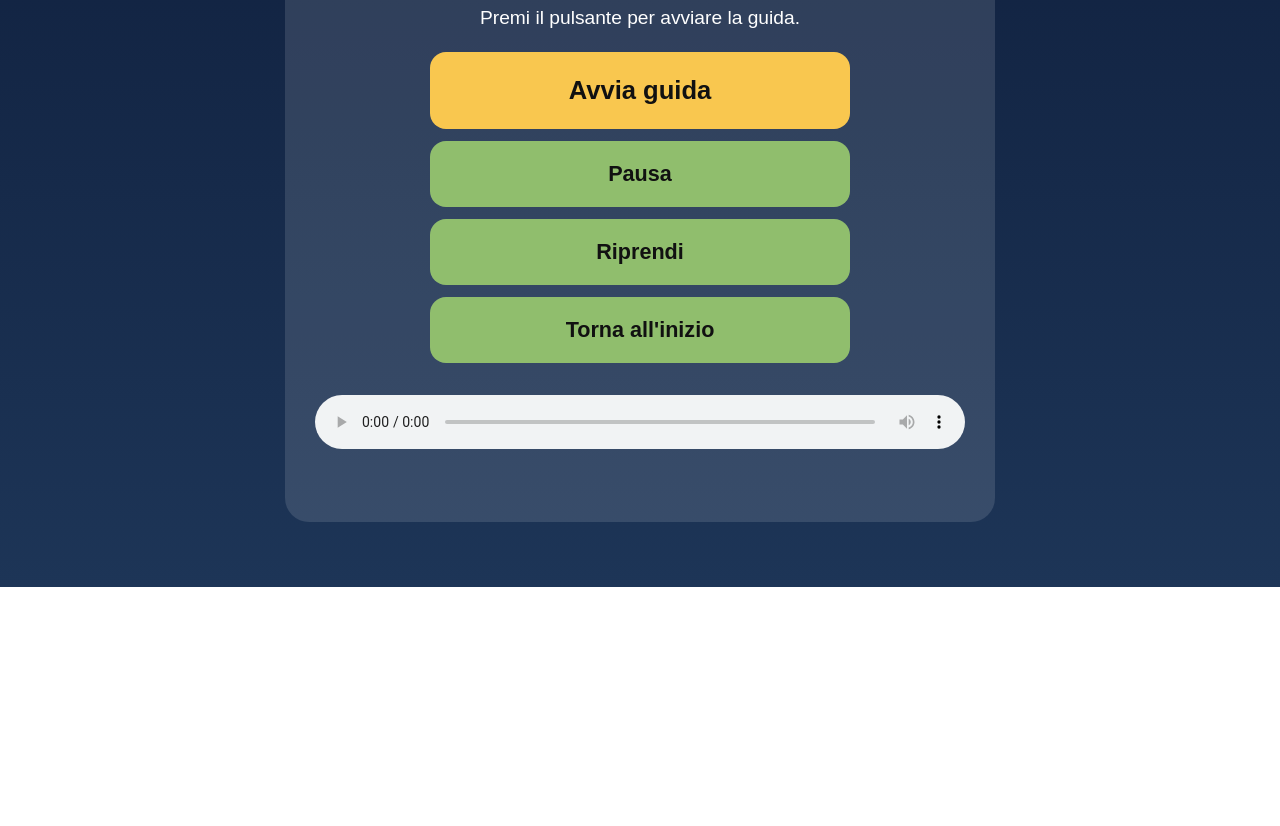
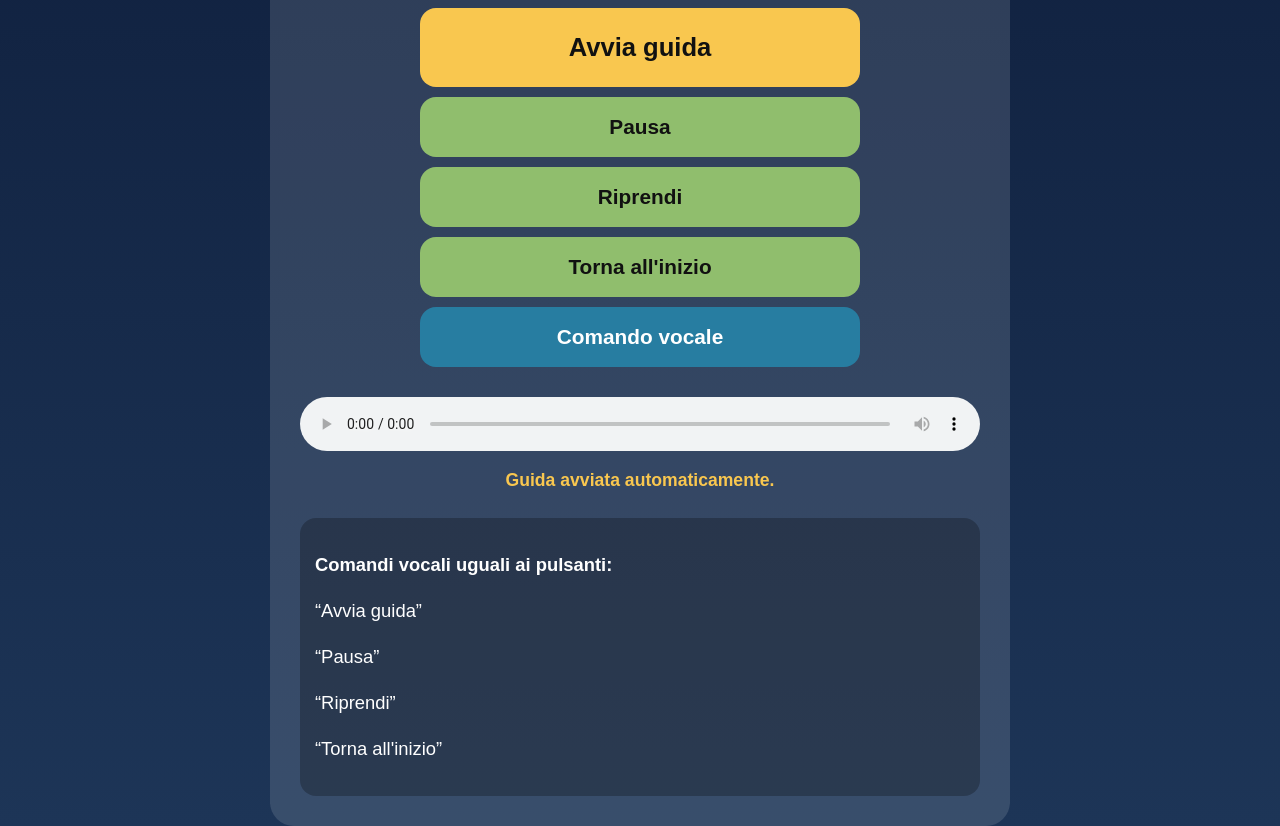
Before and after one commit to fr4barbero-cloud/audioNOTTE_STELLATA, a plain HTML site: page index.html in a window 1280 px wide. Shown: the part 213-1039 px from the top of the page. Before the commit the page ends 800 px from the top, so only its background shows below. Drawn offline with Linux system fonts and the light colour scheme.

Commit message:
Update index.html

```diff
--- a/index.html
+++ b/index.html
@@ -20,28 +20,28 @@
 
     main {
         width: 90%;
-        max-width: 650px;
+        max-width: 680px;
         padding: 30px;
         background: rgba(255,255,255,0.12);
         border-radius: 24px;
     }
 
     h1 {
-        font-size: 2.2rem;
+        font-size: 2.1rem;
         margin-bottom: 15px;
     }
 
     p {
-        font-size: 1.2rem;
+        font-size: 1.15rem;
         line-height: 1.5;
     }
 
     button {
         width: 100%;
-        max-width: 420px;
-        font-size: 1.35rem;
-        padding: 20px;
-        margin: 12px auto;
+        max-width: 440px;
+        font-size: 1.3rem;
+        padding: 18px;
+        margin: 10px auto;
         border: none;
         border-radius: 16px;
         cursor: pointer;
@@ -53,12 +53,17 @@
         background: #F9C74F;
         color: #111;
         font-size: 1.6rem;
-        padding: 24px;
+        padding: 25px;
     }
 
     .controllo {
         background: #90BE6D;
         color: #111;
+    }
+
+    .voce {
+        background: #277DA1;
+        color: white;
     }
 
     audio {
@@ -70,7 +75,16 @@
         margin-top: 15px;
         color: #F9C74F;
         font-size: 1.1rem;
-        min-height: 24px;
+        min-height: 28px;
+        font-weight: bold;
+    }
+
+    .istruzioni {
+        margin-top: 20px;
+        padding: 15px;
+        background: rgba(0,0,0,0.25);
+        border-radius: 16px;
+        text-align: left;
     }
 </style>
 </head>
@@ -80,7 +94,10 @@
 <main>
     <h1>Guida audio<br>La Notte Stellata</h1>
 
-    <p>Premi il pulsante per avviare la guida.</p>
+    <p>
+        La guida prova ad avviarsi automaticamente.
+        Puoi usare anche i pulsanti o i comandi vocali.
+    </p>
 
     <button id="avviaBtn" onclick="avviaGuida()">Avvia guida</button>
 
@@ -88,17 +105,37 @@
     <button class="controllo" onclick="riprendiAudio()">Riprendi</button>
     <button class="controllo" onclick="tornaInizio()">Torna all'inizio</button>
 
-    <audio id="guidaAudio" controls>
+    <button class="voce" onclick="attivaComandoVocale()">Comando vocale</button>
+
+    <audio id="guidaAudio" controls autoplay>
         <source src="AUDIOguida-LA NOTTE STELLATA.mp3" type="audio/mpeg">
         Il tuo browser non supporta l'audio.
     </audio>
 
-    <div id="messaggio"></div>
+    <div id="messaggio">Apertura della guida in corso...</div>
+
+    <div class="istruzioni">
+        <p><strong>Comandi vocali uguali ai pulsanti:</strong></p>
+        <p>“Avvia guida”</p>
+        <p>“Pausa”</p>
+        <p>“Riprendi”</p>
+        <p>“Torna all'inizio”</p>
+    </div>
 </main>
 
 <script>
 const audio = document.getElementById("guidaAudio");
 const messaggio = document.getElementById("messaggio");
+
+function provaAutoplay() {
+    audio.play().then(() => {
+        messaggio.textContent = "Guida avviata automaticamente.";
+    }).catch(() => {
+        messaggio.textContent = "Premi “Avvia guida” per iniziare.";
+    });
+}
+
+window.addEventListener("load", provaAutoplay);
 
 function avviaGuida() {
     audio.currentTime = 0;
@@ -121,6 +158,58 @@ function tornaInizio() {
     audio.play();
     messaggio.textContent = "Audio tornato all'inizio.";
 }
+
+function attivaComandoVocale() {
+    const SpeechRecognition = window.SpeechRecognition || window.webkitSpeechRecognition;
+
+    if (!SpeechRecognition) {
+        messaggio.textContent = "Questo browser non supporta il comando vocale. Usa Chrome o Edge.";
+        return;
+    }
+
+    const riconoscimento = new SpeechRecognition();
+    riconoscimento.lang = "it-IT";
+    riconoscimento.interimResults = false;
+    riconoscimento.maxAlternatives = 1;
+
+    messaggio.textContent = "Sto ascoltando. Di': avvia guida, pausa, riprendi, torna all'inizio.";
+
+    riconoscimento.start();
+
+    riconoscimento.onresult = function(event) {
+        const comando = event.results[0][0].transcript.toLowerCase().trim();
+
+        if (comando.includes("avvia guida") || comando.includes("avvia")) {
+            avviaGuida();
+        } else if (comando.includes("pausa")) {
+            pausaAudio();
+        } else if (comando.includes("riprendi")) {
+            riprendiAudio();
+        } else if (comando.includes("torna all'inizio") || comando.includes("inizio")) {
+            tornaInizio();
+        } else {
+            messaggio.textContent = "Comando non riconosciuto. Riprova con il nome di un pulsante.";
+        }
+    };
+
+    riconoscimento.onerror = function() {
+        messaggio.textContent = "Non ho riconosciuto la voce. Premi di nuovo Comando vocale e riprova.";
+    };
+}
+
+document.addEventListener("keydown", function(event) {
+    if (event.code === "Space") {
+        event.preventDefault();
+
+        if (audio.paused) {
+            audio.play();
+            messaggio.textContent = "Audio avviato con la barra spaziatrice.";
+        } else {
+            audio.pause();
+            messaggio.textContent = "Audio messo in pausa con la barra spaziatrice.";
+        }
+    }
+});
 </script>
 
 </body>
```
